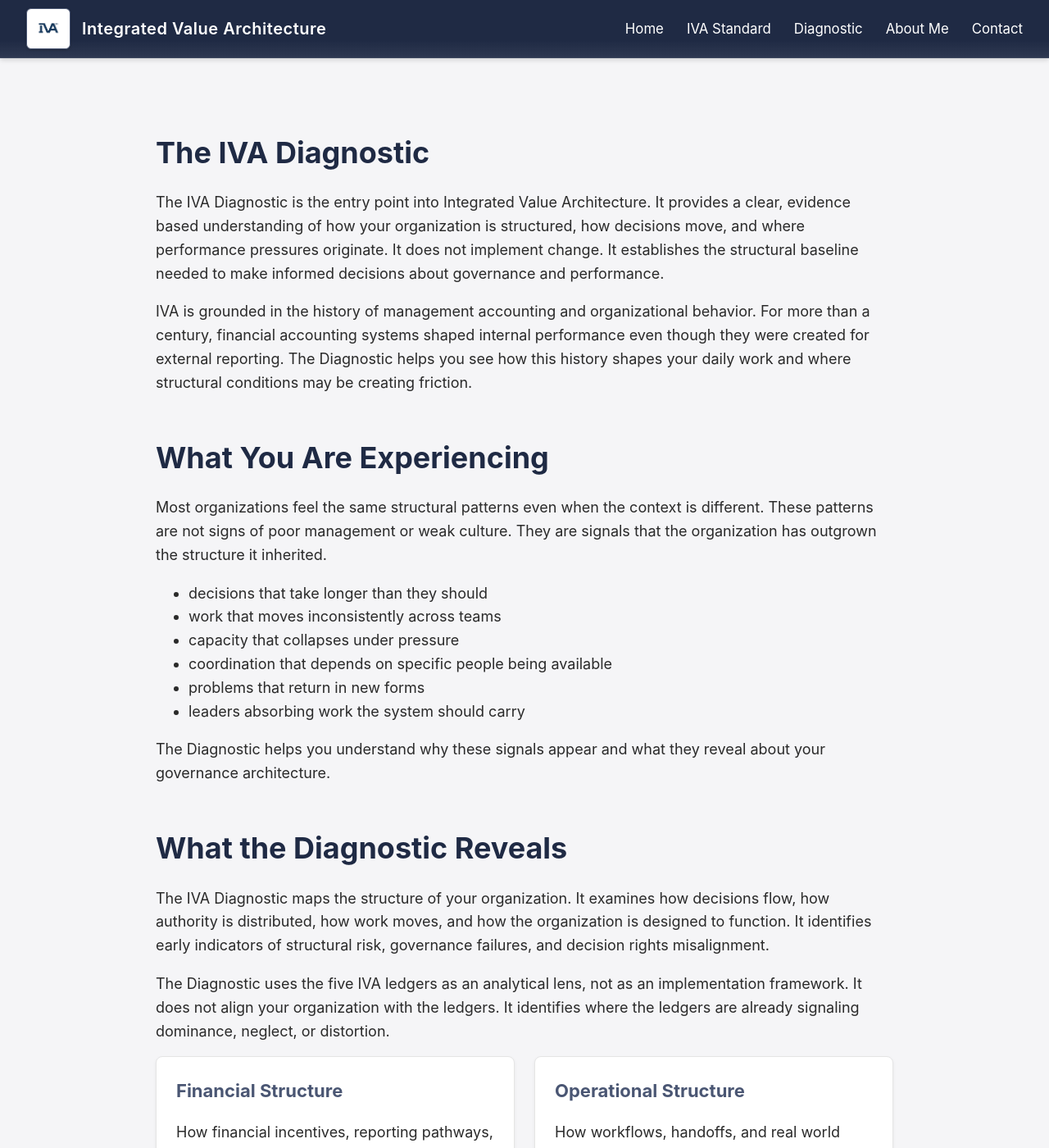
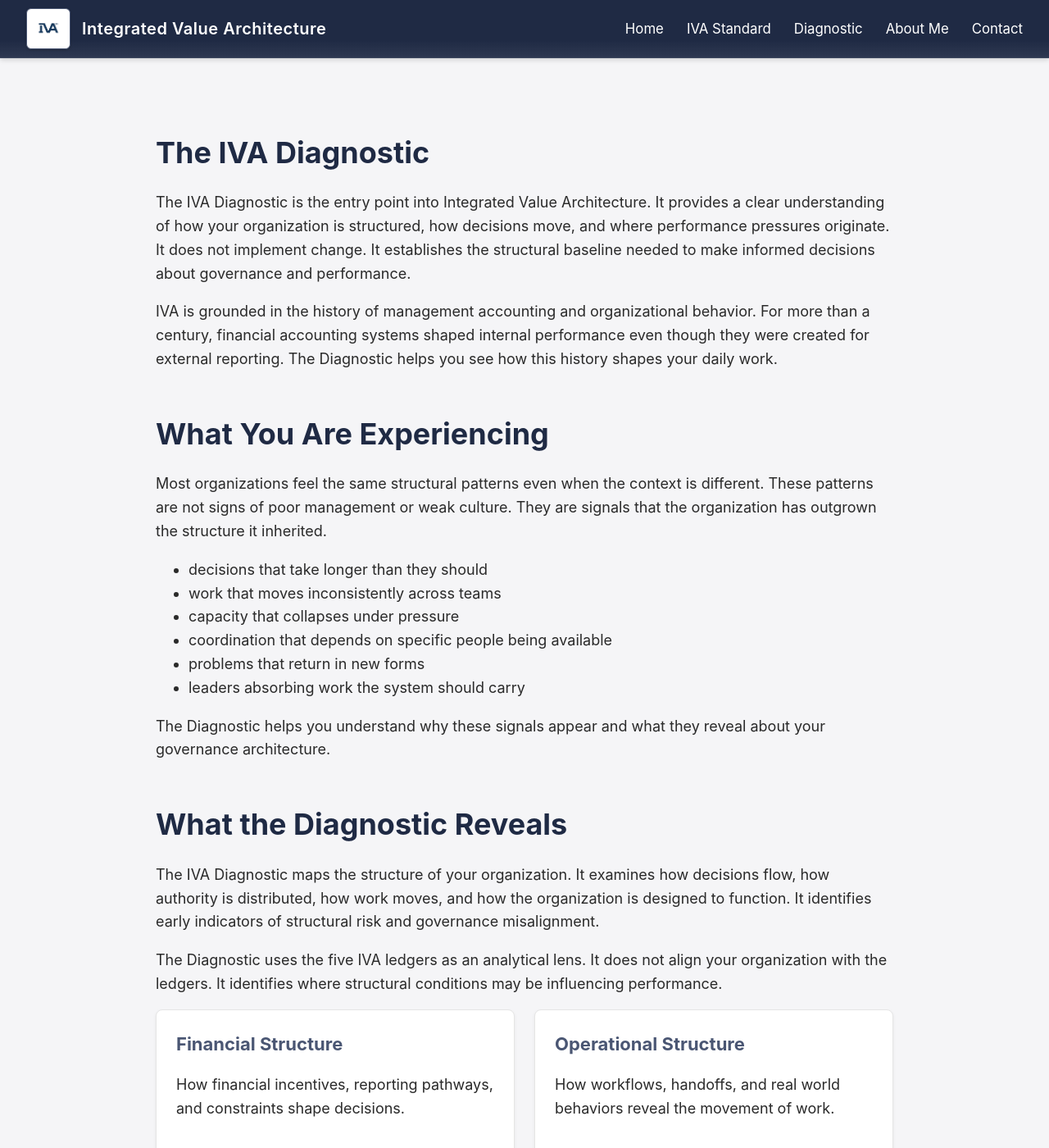
Before and after one commit to efost7873/integratedvaluearchitecture.com, a Jekyll site: the page built from diagnostic.md, in a window 1280 px wide and 1400 px high, scrolled down 258 px. Shown: the whole window at 82% size. Built offline with Jekyll 4.4.1, drawn with Linux system fonts in a browser that asks for light colours; some of the changed text lies outside the part shown.

Commit message:
Update diagnostic.md

```diff
--- a/diagnostic.md
+++ b/diagnostic.md
@@ -9,10 +9,10 @@
   <section style="margin-bottom: 48px;">
     <h1>The IVA Diagnostic</h1>
     <p>
-      The IVA Diagnostic is the entry point into Integrated Value Architecture. It provides a clear, evidence based understanding of how your organization is structured, how decisions move, and where performance pressures originate. It does not implement change. It establishes the structural baseline needed to make informed decisions about governance and performance.
+      The IVA Diagnostic is the entry point into Integrated Value Architecture. It provides a clear understanding of how your organization is structured, how decisions move, and where performance pressures originate. It does not implement change. It establishes the structural baseline needed to make informed decisions about governance and performance.
     </p>
     <p>
-      IVA is grounded in the history of management accounting and organizational behavior. For more than a century, financial accounting systems shaped internal performance even though they were created for external reporting. The Diagnostic helps you see how this history shapes your daily work and where structural conditions may be creating friction.
+      IVA is grounded in the history of management accounting and organizational behavior. For more than a century, financial accounting systems shaped internal performance even though they were created for external reporting. The Diagnostic helps you see how this history shapes your daily work.
     </p>
   </section>
 
@@ -43,11 +43,11 @@
     <h1>What the Diagnostic Reveals</h1>
 
     <p>
-      The IVA Diagnostic maps the structure of your organization. It examines how decisions flow, how authority is distributed, how work moves, and how the organization is designed to function. It identifies early indicators of structural risk, governance failures, and decision rights misalignment.
+      The IVA Diagnostic maps the structure of your organization. It examines how decisions flow, how authority is distributed, how work moves, and how the organization is designed to function. It identifies early indicators of structural risk and governance misalignment.
     </p>
 
     <p>
-      The Diagnostic uses the five IVA ledgers as an analytical lens, not as an implementation framework. It does not align your organization with the ledgers. It identifies where the ledgers are already signaling dominance, neglect, or distortion.
+      The Diagnostic uses the five IVA ledgers as an analytical lens. It does not align your organization with the ledgers. It identifies where structural conditions may be influencing performance.
     </p>
 
     <div class="grid grid-2">
@@ -99,7 +99,7 @@
     <h1>Why the Diagnostic Matters</h1>
 
     <p>
-      Most tools measure symptoms. The Diagnostic measures structure. It provides a factual, evidence based foundation for understanding how the organization functions and where structural conditions support or constrain performance.
+      Most tools measure symptoms. The Diagnostic measures structure. It provides a factual foundation for understanding how the organization functions and where structural conditions support or constrain performance.
     </p>
 
     <p>
@@ -121,19 +121,11 @@
       <li>where capacity is strained or unsupported</li>
       <li>how external forces shape internal behavior</li>
       <li>how learning and adaptation occur in practice</li>
-      <li>where structural risks and governance failures may be emerging</li>
+      <li>where structural risks may be emerging</li>
     </ul>
 
     <p>
       This map becomes the basis for informed decisions about governance, structure, and long term performance.
-    </p>
-  </section>
-
-  <!-- IP PROTECTION -->
-  <section style="margin-bottom: 48px;">
-    <h1>Intellectual Property Protection</h1>
-    <p>
-      The IVA Diagnostic, the Document Matrix, and all structural analysis methods are proprietary to Integrated Value Architecture, LLC. The diagnostic sequence, structural mapping approach, and governance analysis framework may not be copied, adapted, or used to create derivative systems. The diagnostic report is provided for client use only and remains IVA property until all contractual obligations are met.
     </p>
   </section>
 
```
Also changed, not shown: other parts of diagnostic.md (+6 -6 lines).
